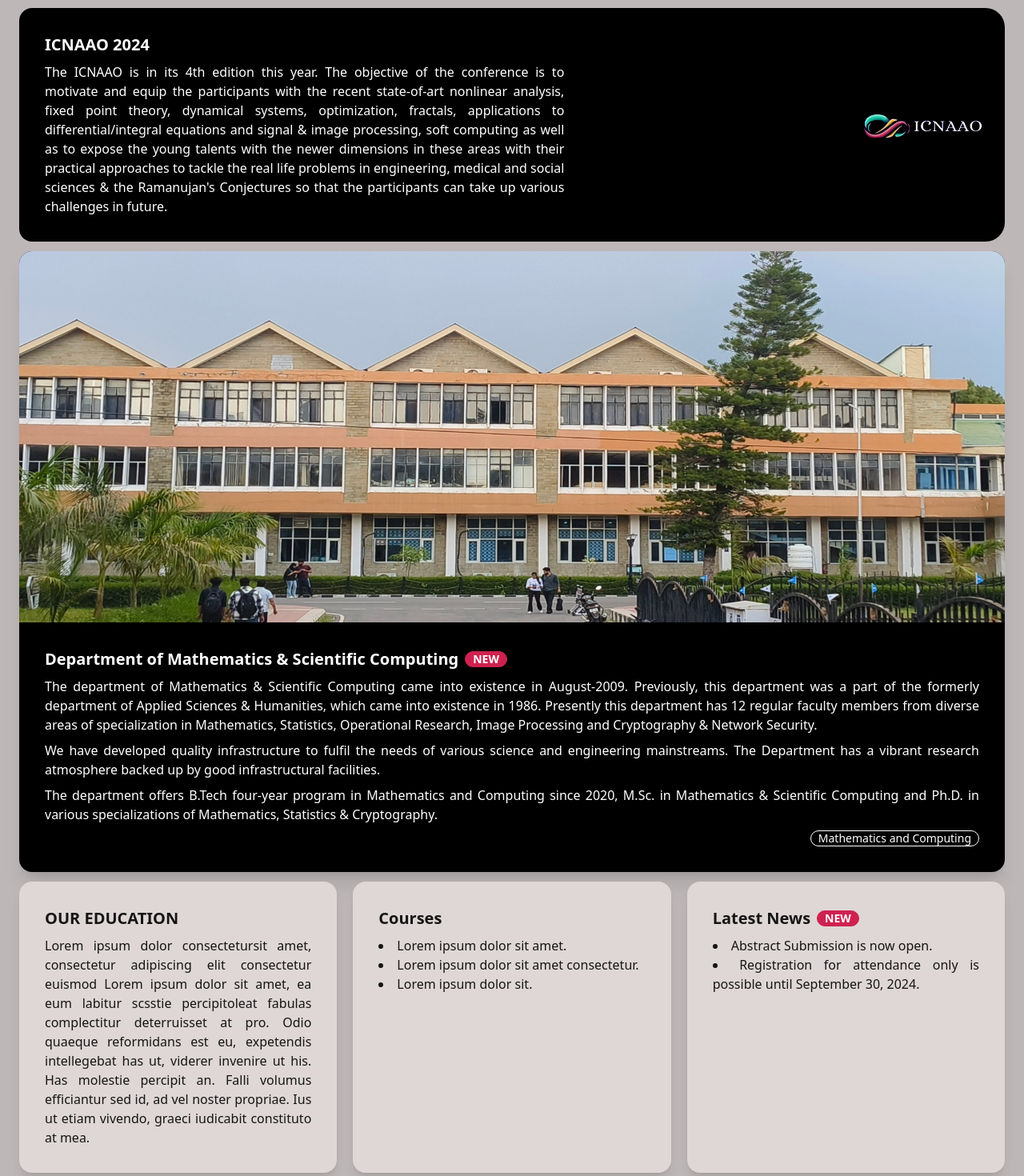
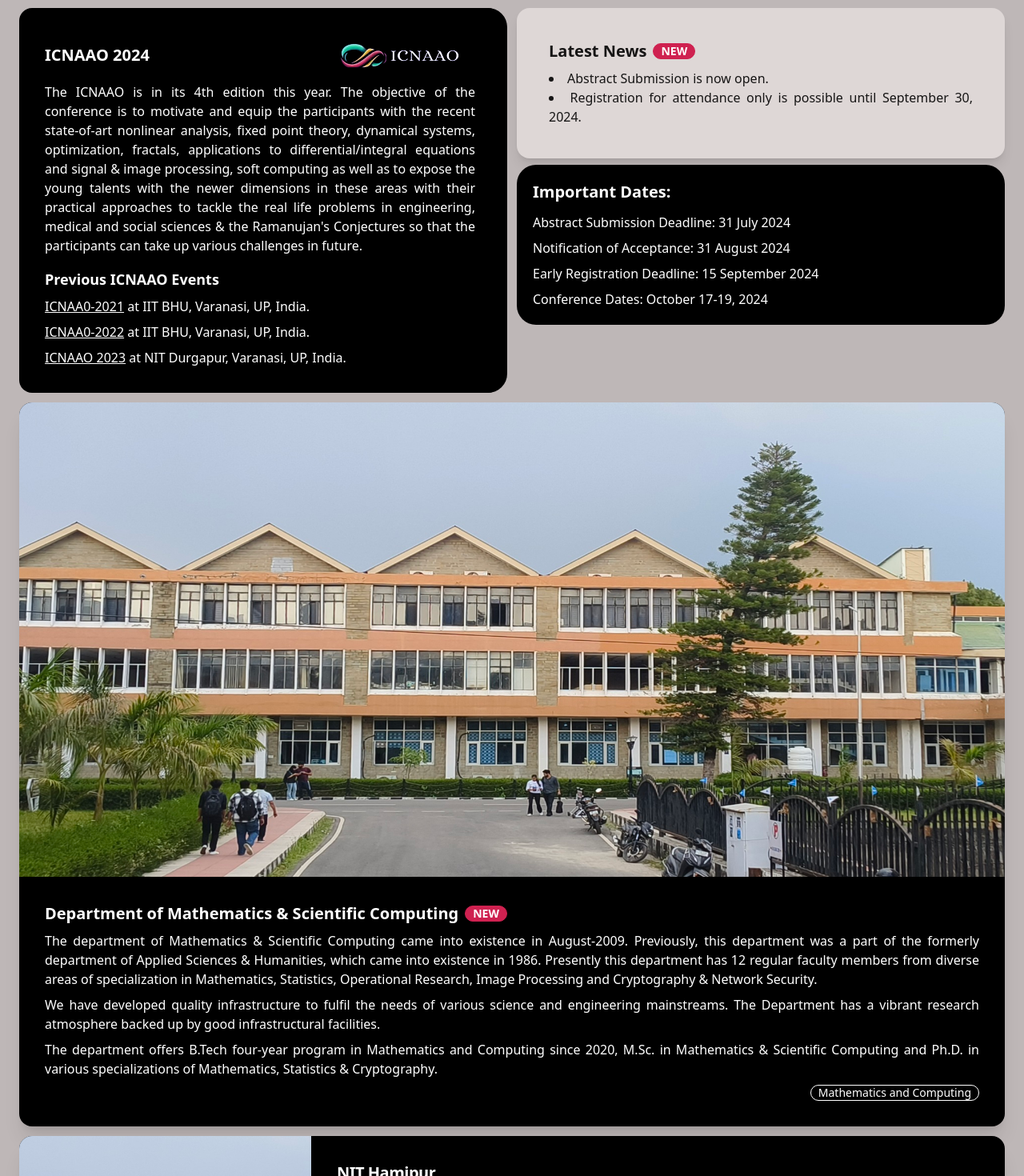
Before and after one commit to deauthe/ICNAA0-2024, a React (Vite) app: page / in a window 1280 px wide. Shown: the part 900-2370 px from the top of the page at 80% size. Built offline with nearby package versions, Linux system fonts and the light colour scheme.

Commit message:
add dates, accomodation, destination sections

```diff
--- a/src/App.jsx
+++ b/src/App.jsx
@@ -7,6 +7,8 @@ import {
 	Register,
 	Curriculum,
 	Container,
+	Accomodation,
+	HowToReach,
 } from "./components";
 import Navbar from "./components/Navbar/NavBar2";
 import Speakers from "./components/Speakers";
@@ -24,14 +26,18 @@ function App() {
 			<Container className={"flex flex-col"}>
 				<ICNAAO />
 				<DoMSC />
+				<NITH />
 				<Curriculum />
-				<NITH />
 			</Container>
 
 			<Register />
 
 			<Speakers />
 			<Updates />
+			<div className="md:grid px-4 gap-4 mx-auto md:grid-cols-2">
+				<Accomodation />
+				<HowToReach />
+			</div>
 
 			<Footer />
 		</div>
--- /dev/null
+++ b/src/components/Accomodation.jsx
@@ -0,0 +1,25 @@
+const Accomodation = () => {
+    return (
+        <div id="accomodation" className="w-11/12 md:w-full mx-auto my-3 border border-primary rounded-md p-3">
+            <h3 className="text-xl font-bold">Accomodation</h3>
+            <p>Limited accommodation to participants may be provided in Satpura Hostel, NIT Hamirpur, on sharing, self-payment and FCFS basis.
+            For details regarding charges, booking accommodation, etc., please contact {" "}
+                <a href="mailto:wardensatpura@nith.ac.in" className="underline">
+                    wardensatpura@nith.ac.in
+                </a>
+            </p>
+            <p className="font-semibold text-md my-2">Some of the hotel options nearest to the Institute are as follows:</p>
+            <ul className="list-inside list-decimal">
+                <li>
+                    Hotel Hamir: Ph: <a href="tel:01972 222608">01972 222608</a>. or visit their{" "}
+                    <a className="underline font-medium" href="http://hptdc.in/index.php/the-hamir-hamirpur/">website</a>
+                </li>
+                <li>
+                    Hotel Chopra Residency: Ph: <a href="tel:+91 98164 69849">+91 98164 69849</a> | <a href="tel:+01972 225816">01972 225816</a>
+                </li>
+            </ul>
+        </div>
+    )
+}
+
+export default Accomodation;
--- a/src/components/Curriculum.jsx
+++ b/src/components/Curriculum.jsx
@@ -1,6 +1,6 @@
 export default function Curriculum() {
 	return (
-		<section className="grid md:grid-cols-3 grid-cols-1 lg:gap-5 md:gap-3 gap-2 mx-auto text-justify mb-3 ">
+		<section className="grid md:grid-cols-2 lg:gap-5 md:gap-3 gap-2 mx-auto text-justify my-3 ">
 			<div className="card bg-base-200 shadow-lg hover:bg-base-100 hover:cursor-pointer transition-all duration-150 hover:scale-105">
 				<div className="card-body ">
 					<h3 className="font-extrabold card-title">OUR EDUCATION</h3>
@@ -25,21 +25,6 @@ export default function Curriculum() {
 					</ul>
 				</div>
 			</div>
-			<div className="card bg-base-200 shadow-lg hover:bg-base-100 hover:cursor-pointer transition-all duration-150 hover:scale-105">
-				<div className="card-body">
-					<h2 className="card-title font-extrabold">
-						Latest News
-						<div className="badge badge-secondary">NEW</div>
-					</h2>
-					<ul className="list-disc list-inside">
-						<li>Abstract Submission is now open.</li>
-						<li>
-							Registration for attendance only is possible until September 30,
-							2024.
-						</li>
-					</ul>
-				</div>
-			</div>
 		</section>
 	);
 }
--- /dev/null
+++ b/src/components/Dates.jsx
@@ -0,0 +1,13 @@
+export default function Dates() {
+  return (
+    <div id="dates" className="bg-primary mt-2 rounded-3xl p-5 text-white transition-all duration-150 hover:scale-101">
+        <h3 className="card-title font-extrabold mb-3">Important Dates:</h3>
+        <ul className="flex flex-col gap-2">
+            <li>Abstract Submission Deadline: 31 July 2024</li>
+            <li>Notification of Acceptance: 31 August 2024</li>
+            <li>Early Registration Deadline: 15 September 2024</li>
+            <li>Conference Dates: October 17-19, 2024</li>
+       </ul>
+    </div>
+  )
+}
--- a/src/components/DoMSC.jsx
+++ b/src/components/DoMSC.jsx
@@ -3,7 +3,7 @@ import banner2 from "../assets/banner2.jpg";
 export default function DoMSC() {
 	return (
 		<>
-			<div className="h-screen items-center justify-center flex flex-col py-3">
+			<div className="items-center justify-center flex flex-col py-3">
 				<div className="card w-full shadow-xl h-full bg-primary text-primary-content">
 					<figure>
 						<img src={banner2} alt="Shoes" />
--- /dev/null
+++ b/src/components/HowToReach.jsx
@@ -0,0 +1,20 @@
+const HowToReach = () => {
+    return (
+       <div id="directions" className="w-11/12 md:w-full mx-auto my-3 border border-primary rounded-md p-3">
+           <h4 className="font-bold text-lg mb-2">How to reach?</h4>
+           <ul className="list-decimal list-inside">
+            <li>
+                <strong>By Air:</strong> Flight service is available from Delhi to Gaggal airport, Kangra, and taxi or bus service may be used to reach Hamirpur and then NIT Hamirpur.
+            </li>
+            <li>
+                <strong>By Train:</strong> Train service is available from Delhi to Una and then taxi or bus service may be used to reach Hamirpur and then NIT Hamirpur.
+            </li>
+            <li>
+               <strong>By Bus:</strong> Volvo runs from Delhi to Hamirpur, and then taxi or bus service may be used to reach NIT Hamirpur.
+            </li>
+           </ul>
+        </div>
+    )
+}
+
+export default HowToReach;
--- a/src/components/ICNAAO.jsx
+++ b/src/components/ICNAAO.jsx
@@ -1,11 +1,20 @@
 import logo from "../assets/logo.png";
+import Dates from "./Dates";
 export default function ICNAAO() {
 	return (
-		<div className="flex flex-col md:flex-row gap-3 justify-between bg-primary rounded-3xl md:pr-2 ">
+		<div className="lg:grid grid-cols-2 gap-3">
+			<div className="flex flex-col md:flex-row gap-3 justify-between bg-primary rounded-3xl md:pr-2 transition-all duration-150 hover:scale-101">
 			<div className="card bg-primary text-primary-content w-full ">
 				<div className="card-body ">
-					<h2 className="card-title">ICNAAO 2024</h2>
-					<p className=" md:w-2/3">
+					<div className="inline-flex flex-wrap-reverse gap-2 md:justify-between">
+						<h2 className="card-title">ICNAAO 2024</h2>
+						<img
+							src={logo}
+							alt="logo"
+							className="rounded-lg h-fit my-auto w-fit"
+						/>
+					</div>
+					<p>
 						The ICNAAO is in its 4th edition this year. The objective of the
 						conference is to motivate and equip the participants with the recent
 						state-of-art nonlinear analysis, fixed point theory, dynamical
@@ -17,14 +26,43 @@ export default function ICNAAO() {
 						the Ramanujan&apos;s Conjectures so that the participants can take
 						up various challenges in future.
 					</p>
+				<div>
+					<h3 className="text-lg font-semibold my-2 ">Previous ICNAAO Events</h3>
+					<ul className="grid gap-2">
+						<li>
+							<a className="underline" href="https://conferences.iitbhu.ac.in/ICNAAO2021/">ICNAA0-2021
+							</a> at IIT BHU, Varanasi, UP, India.
+						</li>
+						<li>
+							<a className="underline" href="https://conferences.iitbhu.ac.in/ICNAAO2022/">ICNAA0-2022</a> at IIT BHU, Varanasi, UP, India.
+						</li>
+						<li>
+							<a  className="underline" href="https://nitdgp.ac.in/ICNAAO_2023/ap.html">ICNAAO 2023</a> at NIT Durgapur, Varanasi, UP, India.
+						</li>
+					</ul>
+				</div>
 				</div>
 			</div>
+		</div>
+	<div>
+		<div className="card p-2 bg-base-200 shadow-lg hover:bg-base-100 transition-all duration-150 hover:scale-101">
+				<div className="card-body">
+					<h2 className="card-title font-extrabold">
+						Latest News
+						<div className="badge badge-secondary">NEW</div>
+					</h2>
+					<ul className="list-disc list-inside">
+						<li>Abstract Submission is now open.</li>
+						<li>
+							Registration for attendance only is possible until September 30,
+							2024.
+						</li>
+					</ul>
+				</div>
+			</div>
+		<Dates />
+		</div>
+		</div>
 
-			<img
-				src={logo}
-				alt="logo"
-				className="rounded-lg  h-fit my-auto w-fit mx-auto "
-			/>
-		</div>
 	);
 }
--- a/src/components/Navbar/staticData.js
+++ b/src/components/Navbar/staticData.js
@@ -2,7 +2,7 @@ export const navMenuData = [
 	{
 		id: 6,
 		name: "Home",
-		url: "#carousel",
+		url: "/",
 	},
 	{
 		id: 7,
--- a/src/components/index.js
+++ b/src/components/index.js
@@ -1,9 +1,12 @@
+import Accomodation from "./Accomodation";
 import Contact from "./ContactUs";
 import Container from "./assets/Container";
 import Carousel from "./assets/Carousel";
 import DoMSC from "./DoMSC";
+import Dates from "./Dates";
 import Events from "./Events";
 import Footer from "./Footer";
+import HowToReach from "./HowToReach";
 import ICNAAO from "./ICNAAO";
 import Navbar from "./Navbar/NavBar2";
 import NITH from "./NITH";
@@ -11,13 +14,16 @@ import Register from "./Register";
 import Curriculum from "./Curriculum";
 
 export {
+	Accomodation,
 	Contact,
 	Container,
 	Carousel,
 	Curriculum,
+	Dates,
 	DoMSC,
   Events,
 	Footer,
+	HowToReach,
 	ICNAAO,
 	Navbar,
 	NITH,
```
